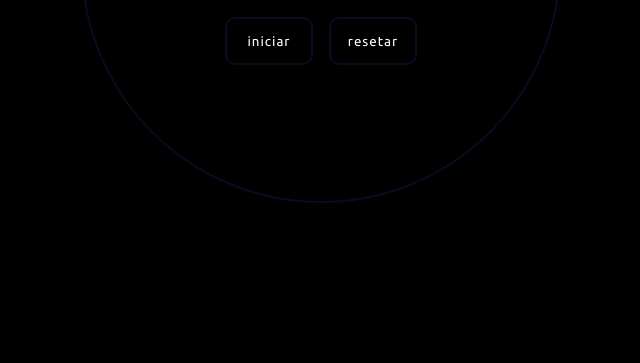
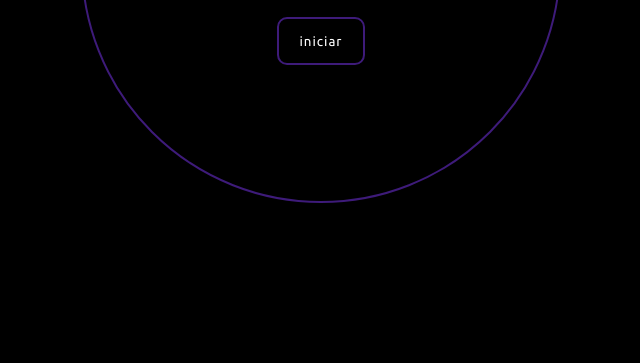
Before and after one commit to vhasckel/cronometro-js, a plain HTML site: page index.html in a window 1280 px wide. Shown: the part 437-800 px from the top of the page, without its empty margins (319-959 px from the left). Drawn offline with Linux system fonts and the light colour scheme.

Commit message:
resume button bug fixed

```diff
--- a/main.js
+++ b/main.js
@@ -16,7 +16,7 @@ const startTimer = () => {
   if (!isRunning) {
     isRunning = true;
 
-    //setInterval() é usada para repetir uma ação (a callback) em um intervalo determinado de tempo
+    //setInterval() é usada para repetir uma ação (a callback) em um intervalo determinado de
     interval = setInterval(() => {
       milliseconds += 10;
 
@@ -83,3 +83,4 @@ resetBtn.addEventListener("click", resetTimer);
 
 // Ocultar o botão de pausa no início e exibir apenas o botão de início
 pauseBtn.style.display = "none";
+resetBtn.style.display = "none";
--- a/style.css
+++ b/style.css
@@ -2,7 +2,7 @@
 
 :root {
 	--background-color: #000000;
-	--border-color: #100720;
+	--border-color: #3e1b7a;
 }
 
 * {
```
